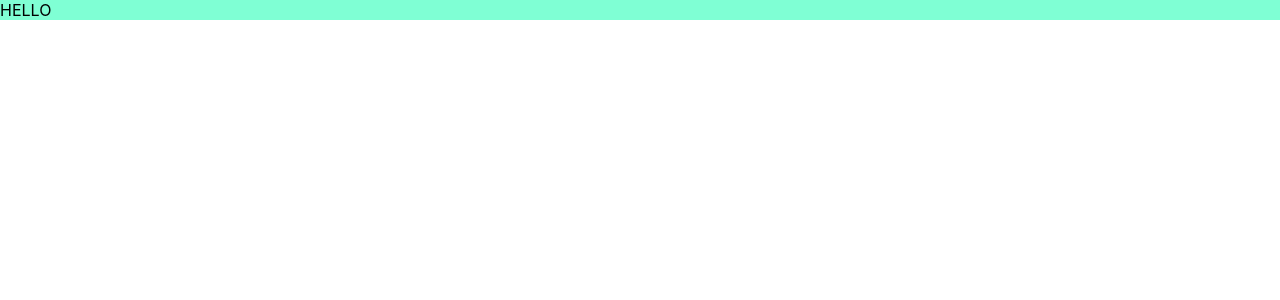
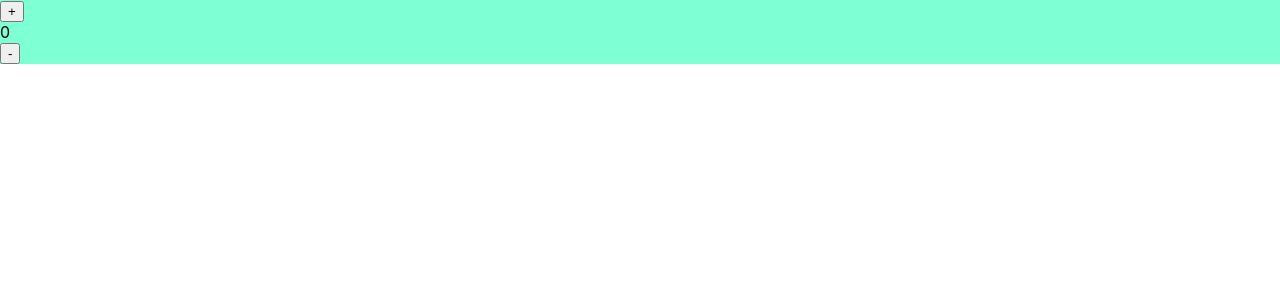
Before and after one commit to MgRl8ow3MhVr/greta2022states, a React (Create React App) app: page /compteurs in a window 1280 px wide. Shown: the top 300 px of the page. Built offline with nearby package versions, Linux system fonts and the light colour scheme.

Commit message:
add compteurs

```diff
--- a/src/components/Compteurs/Compteurs.js
+++ b/src/components/Compteurs/Compteurs.js
@@ -1,7 +1,32 @@
-import React from "react";
+import React, { useState } from "react";
 import "./Compteurs.css";
 
 const Compteurs = () => {
-  return <div className="compteursContainer">HELLO</div>;
+  const [compteur1, setCompteur1] = useState(0);
+
+  return (
+    <div className="compteursContainer">
+      {compteur1 <= 10 ? (
+        <button
+          onClick={() => {
+            setCompteur1(compteur1 + 1);
+          }}
+        >
+          +
+        </button>
+      ) : null}
+
+      <div>{compteur1}</div>
+      {compteur1 >= 0 ? (
+        <button
+          onClick={() => {
+            setCompteur1(compteur1 - 1);
+          }}
+        >
+          -
+        </button>
+      ) : null}
+    </div>
+  );
 };
 export default Compteurs;
```
